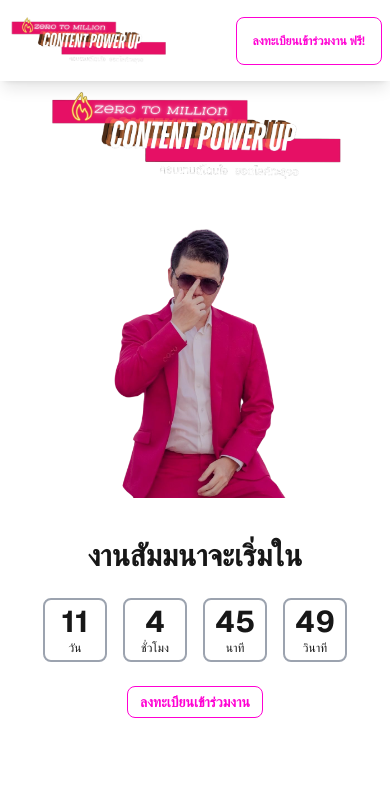
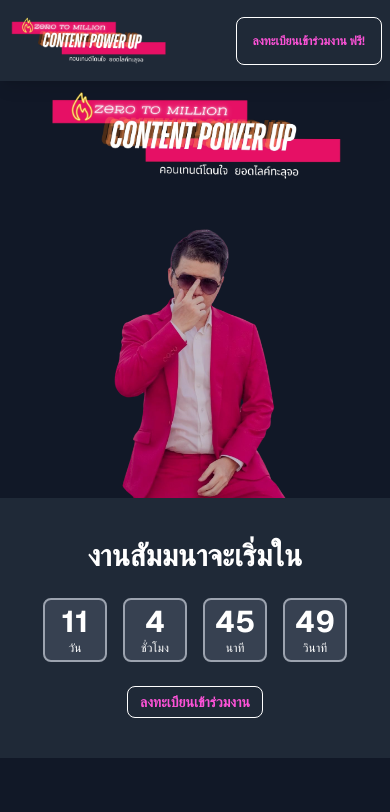
Before and after one commit to darupong/content-powerup, a Next.js app: page / in a window 390 px wide. Shown: the top 812 px of the page. Built offline with nearby package versions, Linux system fonts and the light colour scheme.

Commit message:
fix: theme

```diff
--- a/src/pages/index.tsx
+++ b/src/pages/index.tsx
@@ -50,46 +50,45 @@
 
   return (
     <div
-      className={`${geistSans.variable} ${geistMono.variable} grid grid-rows-[auto_1fr_auto] items-center justify-items-center min-h-screen font-[family-name:var(--font-geist-sans)]`}
+      className={`${geistSans.variable} ${geistMono.variable} grid grid-rows-[auto_1fr_auto] items-center justify-items-center min-h-screen bg-gray-900 text-white font-[family-name:var(--font-geist-sans)]`}
     >
       {/* Sticky Navbar */}
-      <nav className="navbar bg-base-100 shadow-lg sticky top-0 z-50 py-4 w-full">
+      <nav className="navbar bg-gray-800 shadow-lg sticky top-0 z-50 py-4 w-full">
         <div className="container mx-auto flex justify-between items-center">
           <div className="flex-1">
             <Image
               src={ImgLogo}
-              alt={""}
+              alt="Logo"
               className="w-40 sm:w-48 md:w-60 h-auto"
             />
           </div>
           <div className="flex-none">
-            <button className="btn btn-outline btn-secondary text-xs sm:text-sm md:text-md lg:text-lg">
             <a
               href="https://forms.gle/PEpUHnLQwiEzxAMv8"
               target="_blank"
               rel="noopener noreferrer"
+              className="btn btn-outline btn-secondary text-xs sm:text-sm md:text-md lg:text-lg text-white border-white hover:bg-gray-700"
             >
               ลงทะเบียนเข้าร่วมงาน ฟรี!
             </a>
-            </button>
           </div>
         </div>
       </nav>
 
       {/* Main Content */}
-      <div className="flex flex-col row-start-2 items-center sm:items-start  p-0 pt-2 ">
+      <div className="flex flex-col row-start-2 items-center sm:items-start p-0 pt-2">
         <div className="grid grid-cols-1 sm:grid-cols-2 gap-4">
           <div className="flex flex-col justify-center items-center">
             <Image
               src={ImgLogo}
-              alt={""}
+              alt="Logo CTP"
               className="w-[300px] sm:w-[500px] md:w-[600px] lg:w-[800px] h-auto"
             />
           </div>
           <div className="flex flex-col justify-center items-center">
             <Image
               src={S1}
-              alt={""}
+              alt="Seminar Image"
               className="w-[300px] sm:w-[500px] md:w-[600px] lg:w-[900px] h-auto"
             />
           </div>
@@ -97,7 +96,7 @@
       </div>
 
       {/* Countdown Section */}
-      <div className="bg-base-100 w-full h-auto py-10 flex flex-col items-center justify-center space-y-6">
+      <div className="bg-gray-800 w-full h-auto py-10 flex flex-col items-center justify-center space-y-6 text-white">
         <div>
           <p className="text-3xl sm:text-4xl md:text-5xl lg:text-6xl font-bold">
             งานสัมมนาจะเริ่มใน
@@ -114,7 +113,7 @@
             return (
               <div
                 key={unit}
-                className="flex flex-col items-center justify-center border-2 border-gray-400 rounded-lg w-16 h-16 sm:w-32 sm:h-32 md:w-36 md:h-36 lg:w-40 lg:h-40"
+                className="flex flex-col items-center justify-center border-2 border-gray-400 rounded-lg w-16 h-16 sm:w-32 sm:h-32 md:w-36 md:h-36 lg:w-40 lg:h-40 bg-gray-700 text-white"
               >
                 <span className="text-3xl sm:text-4xl md:text-5xl lg:text-7xl font-bold">
                   {value}
@@ -127,31 +126,30 @@
           })}
         </div>
         <div>
-          <button className="btn btn-outline btn-secondary btn-sm sm:btn-sm md:btn-md lg:btn-lg">
           <a
             href="https://forms.gle/PEpUHnLQwiEzxAMv8"
             target="_blank"
             rel="noopener noreferrer"
+            className="btn btn-outline btn-secondary btn-sm sm:btn-sm md:btn-md lg:btn-lg text-white border-white hover:bg-gray-700"
           >
             ลงทะเบียนเข้าร่วมงาน
           </a>
-          </button>
         </div>
       </div>
       <div className="pt-10">
         <Image
           src={PP}
-          alt={""}
+          alt="Poster"
           className="w-[300px] sm:w-[500px] md:w-[600px] lg:w-[900px] h-auto p-4"
         />
         <Image
           src={P1}
-          alt={""}
+          alt="Image 7"
           className="w-[300px] sm:w-[500px] md:w-[600px] lg:w-[900px] h-auto p-4"
         />
         <Image
           src={P2}
-          alt={""}
+          alt="Image 8"
           className="w-[300px] sm:w-[500px] md:w-[600px] lg:w-[900px] h-auto p-4"
         />
       </div>
--- a/tailwind.config.ts
+++ b/tailwind.config.ts
@@ -15,8 +15,12 @@
       },
     },
   },
+  daisyui: {
+    themes: ["dark"],
+ },
   plugins: [
     require('daisyui'),
+
   ],
 };
 export default config;
```
Also changed, not shown: 1 other file (tests, documents, lock files or other folders). Lines whose indentation alone changed are shown as unchanged.
